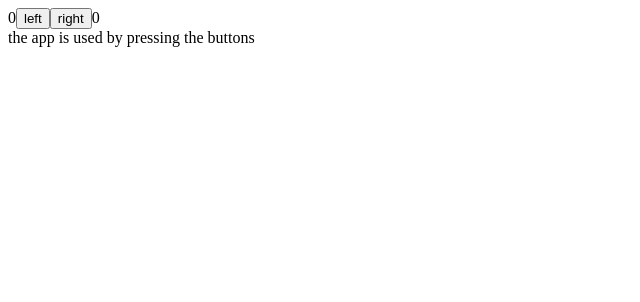
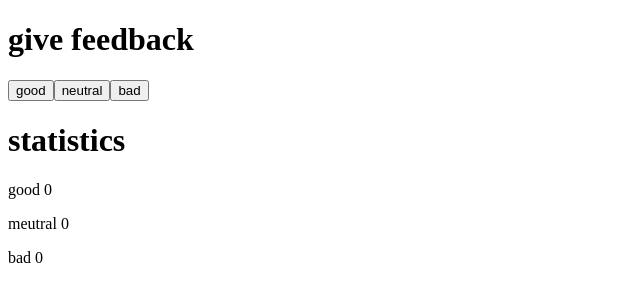
Before and after one commit to saajpatel/fullstack-open, a React (Vite) app in the folder part1/unicafe/: page / in a window 1280 px wide. Shown: the top 302 px of the page, without its empty margins (0-640 px from the left). Built offline with nearby package versions, Linux system fonts and the light colour scheme.

Commit message:
unicafe step 1

```diff
--- a/part1/unicafe/src/App.jsx
+++ b/part1/unicafe/src/App.jsx
@@ -1,49 +1,39 @@
 import { useState } from 'react'
 
-const History = (props) => {
-  if (props.allClicks.length === 0) {
-    return (
-      <div>
-        the app is used by pressing the buttons
-      </div>
-    )
+const Header = ({header}) => (<h1>{header}</h1>)
+
+const Button = (props) => (
+
+  <button onClick={props.handleClick}>
+    {props.text}
+  </button>
+
+)
+
+const App = () => {
+  // save clicks of each button to its own state
+  const [good, setGood] = useState(0)
+  const [neutral, setNeutral] = useState(0)
+  const [bad, setBad] = useState(0)
+
+  const headers = {
+    feedback: 'give feedback',
+    statistics: 'statistics'
   }
 
   return (
     <div>
-      button press history: {props.allClicks.join(' ')}
-    </div>
-  )
-}
+      <Header header = {headers.feedback}/>
 
-const Button = ({ handleClick, text }) => (
-  <button onClick={handleClick}>
-    {text}
-  </button>
-)
+      <Button handleClick={() => (setGood(good + 1))} text={'good'}/>
+      <Button handleClick={() => (setNeutral(neutral + 1))} text={'neutral'}/>
+      <Button handleClick={() => (setBad(bad + 1))} text={'bad'}/>
 
-const App = () => {
-  const [left, setLeft] = useState(0)
-  const [right, setRight] = useState(0)
-  const [allClicks, setAll] = useState([])
+      <Header header = {headers.statistics}/>
 
-  const handleLeftClick = () => {
-    setAll(allClicks.concat('L'))
-    setLeft(left + 1)
-  }
-
-  const handleRightClick = () => {
-    setAll(allClicks.concat('R'))
-    setRight(right + 1)
-  }
-
-  return (
-    <div>
-      {left}
-      <Button handleClick={handleLeftClick} text='left' />
-      <Button handleClick={handleRightClick} text='right' />
-      {right}
-      <History allClicks={allClicks} />
+      <p>good {good}</p>
+      <p>meutral {neutral}</p>
+      <p>bad {bad}</p>
     </div>
   )
 }
--- a/part1/unicafe/src/main.jsx
+++ b/part1/unicafe/src/main.jsx
@@ -1,3 +1,4 @@
+import React from 'react'
 import ReactDOM from 'react-dom/client'
 
 import App from './App'
```
